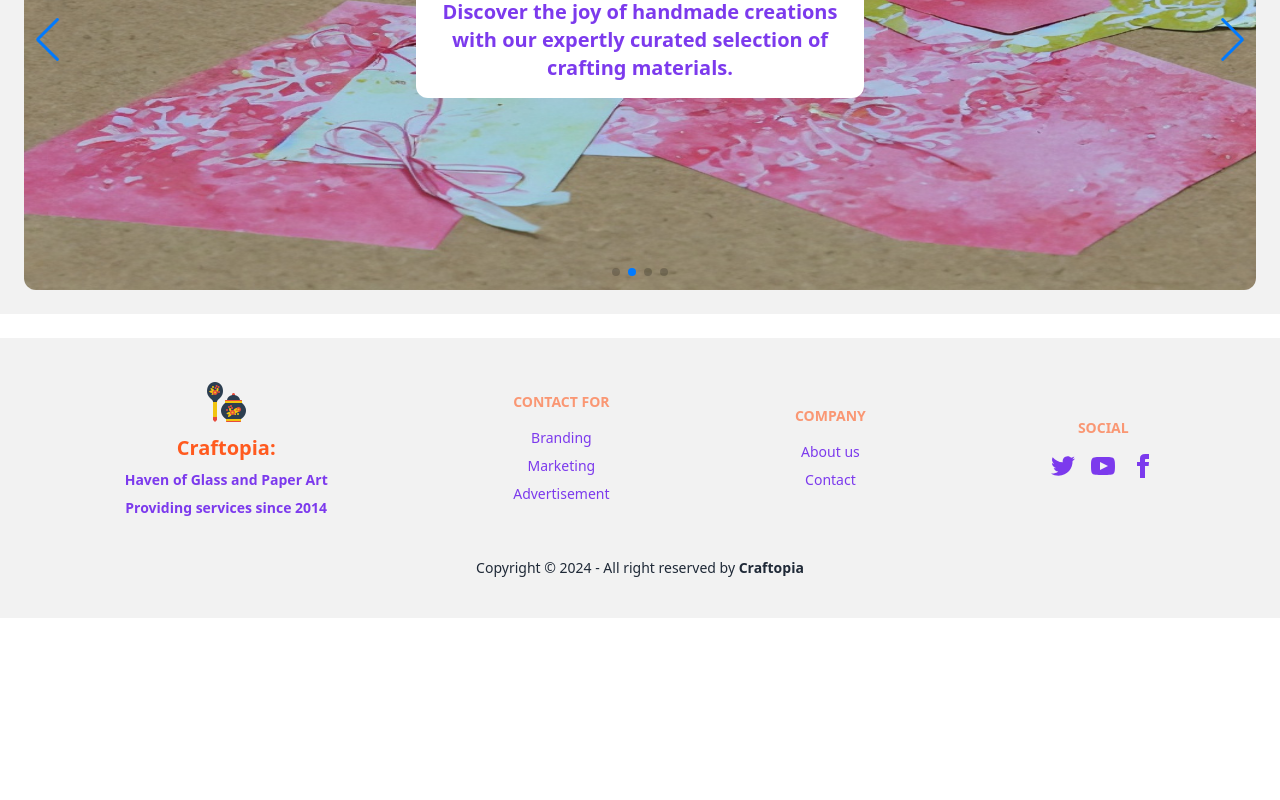
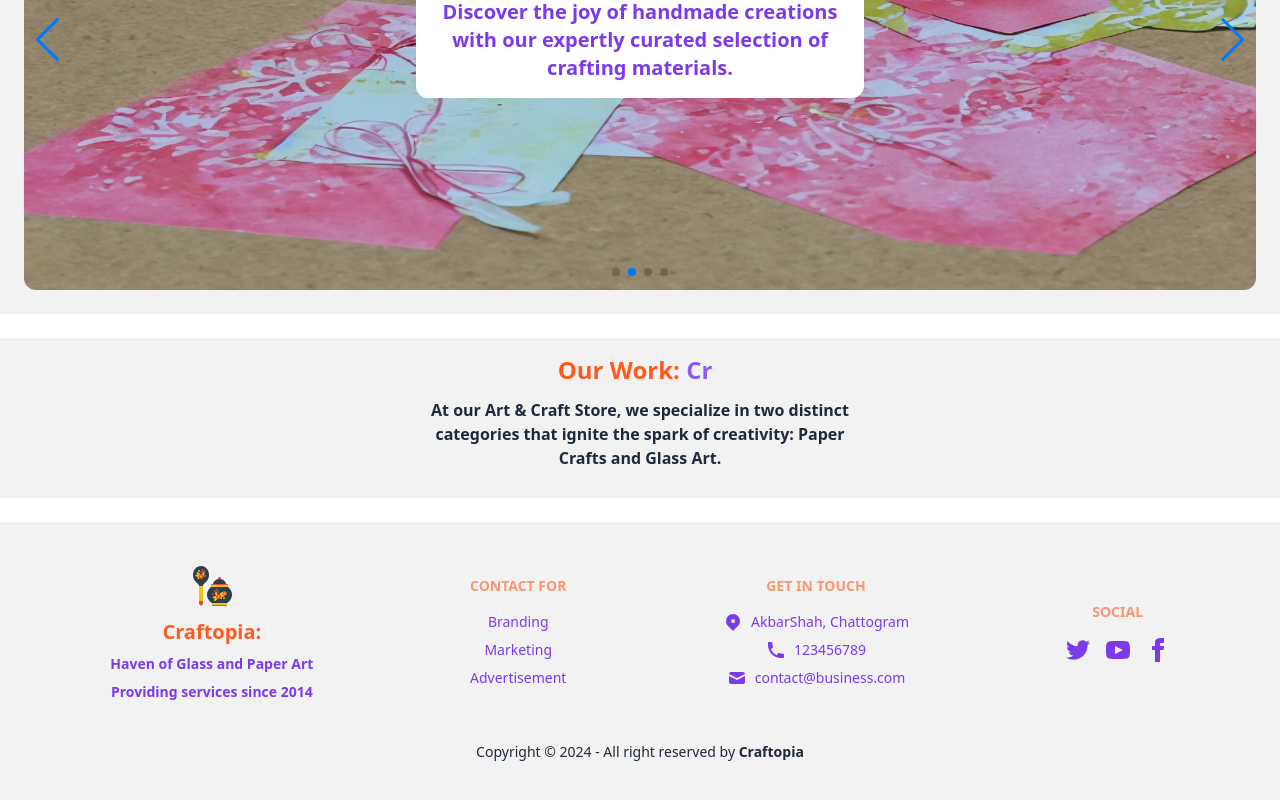
Before and after one commit to shahadathhs/craftopia-client, a React (Vite) app: page / in a window 1280 px wide. Shown: the part 430-1230 px from the top of the page. Before the commit the page ends 1048 px from the top, so only its background shows below. Built offline with nearby package versions, Linux system fonts and the light colour scheme.

Commit message:
our work section ongoing

```diff
--- a/src/components/Footer.jsx
+++ b/src/components/Footer.jsx
@@ -15,9 +15,28 @@ const Footer = () => {
           <a className="link link-hover mx-auto">Advertisement</a>
         </nav>
         <nav className="mx-auto">
-          <h6 className="footer-title mx-auto text-orange-500">Company</h6>
-          <a className="link link-hover mx-auto">About us</a>
-          <a className="link link-hover mx-auto">Contact</a>
+          <h1 className="footer-title mx-auto text-orange-500">Get in touch</h1>
+          <div className="space-y-2">
+            <p className="flex items-center justify-center">
+              <svg xmlns="http://www.w3.org/2000/svg" viewBox="0 0 20 20" fill="currentColor" className="w-5 h-5 mr-2">
+                <path fillRule="evenodd" d="M5.05 4.05a7 7 0 119.9 9.9L10 18.9l-4.95-4.95a7 7 0 010-9.9zM10 11a2 2 0 100-4 2 2 0 000 4z" clipRule="evenodd"></path>
+              </svg>
+              <span>AkbarShah, Chattogram</span>
+            </p>
+            <p className="flex items-center justify-center">
+              <svg xmlns="http://www.w3.org/2000/svg" viewBox="0 0 20 20" fill="currentColor" className="w-5 h-5 mr-2">
+                <path d="M2 3a1 1 0 011-1h2.153a1 1 0 01.986.836l.74 4.435a1 1 0 01-.54 1.06l-1.548.773a11.037 11.037 0 006.105 6.105l.774-1.548a1 1 0 011.059-.54l4.435.74a1 1 0 01.836.986V17a1 1 0 01-1 1h-2C7.82 18 2 12.18 2 5V3z"></path>
+              </svg>
+              <span>123456789</span>
+            </p>
+            <p className="flex items-center justify-center">
+              <svg xmlns="http://www.w3.org/2000/svg" viewBox="0 0 20 20" fill="currentColor" className="w-5 h-5 mr-2">
+                <path d="M2.003 5.884L10 9.882l7.997-3.998A2 2 0 0016 4H4a2 2 0 00-1.997 1.884z"></path>
+                <path d="M18 8.118l-8 4-8-4V14a2 2 0 002 2h12a2 2 0 002-2V8.118z"></path>
+              </svg>
+              <span>contact@business.com</span>
+            </p>
+          </div>
         </nav>
         <nav className="mx-auto">
           <h6 className="footer-title mx-auto text-orange-500">Social</h6>
--- /dev/null
+++ b/src/components/OurWork.jsx
@@ -0,0 +1,24 @@
+import OurWorkName from "./OurWorkName";
+
+const OurWork = () => {
+  return (
+    <div className="space-y-3">
+      <div className="text-center space-y-3">
+        <OurWorkName />
+        <p className="font-bold max-w-md mx-auto">At our Art & Craft Store, we specialize in two distinct categories that ignite the spark of creativity: Paper Crafts and Glass Art.</p>
+      </div>
+      <div>
+        {/* Paper Crafts */}
+        <div>
+
+        </div>
+        {/* Glass Art */}
+        <div>
+
+        </div>
+      </div>
+    </div>
+  );
+};
+
+export default OurWork;
--- /dev/null
+++ b/src/components/OurWorkName.jsx
@@ -0,0 +1,35 @@
+import { Typewriter } from 'react-simple-typewriter'
+
+const OurWorkName = () => {
+  const handleType = (count) => {
+    // access word count number
+    console.log(count)}
+
+  const handleDone = () => {
+    console.log(`Done after 10 loops!`)
+  }
+
+  return (
+    <div>
+      <h1 className='font-bold text-2xl text-orange-500'>
+        Our Work: {' '}
+        <span className='text-violet-500'>
+          {/* Style will be inherited from the parent element */}
+          <Typewriter
+            words={['Crafting', 'with', 'Passion']}
+            loop={10}
+            cursor
+            cursorStyle='_'
+            typeSpeed={70}
+            deleteSpeed={50}
+            delaySpeed={1000}
+            onLoopDone={handleDone}
+            onType={handleType}
+          />
+        </span>
+      </h1>
+    </div>
+  );
+};
+
+export default OurWorkName;
--- a/src/pages/Home.jsx
+++ b/src/pages/Home.jsx
@@ -1,12 +1,18 @@
+import OurWork from "../components/OurWork";
 import Slider from "../components/Slider";
 import WebName from "../components/WebName";
 
 
 const Home = () => {
   return (
-    <div className="text-center my-6 bg-base-200 p-4 space-y-5">
-      <WebName />
-      <Slider />
+    <div>
+      <div className="text-center my-6 bg-base-200 p-4 space-y-5">
+        <WebName />
+        <Slider />
+      </div>
+      <div className="my-6 bg-base-200 p-4 space-y-5">
+        <OurWork />
+      </div>
     </div>
   );
 };
```
